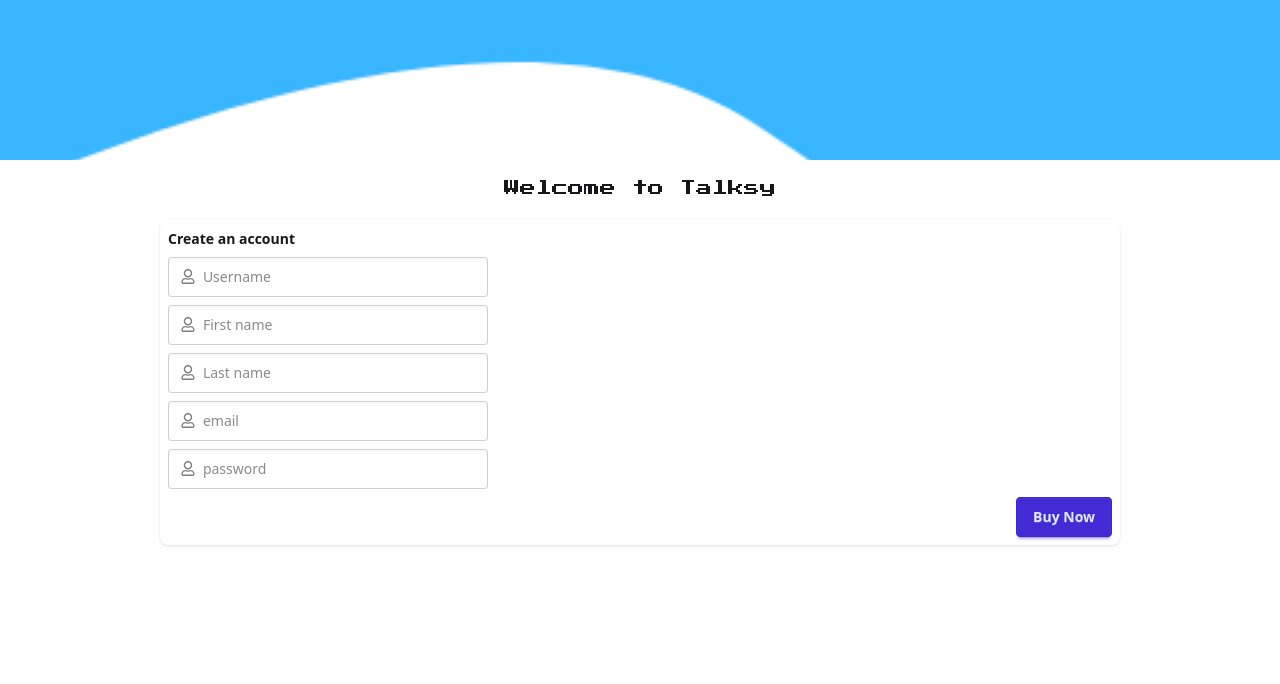
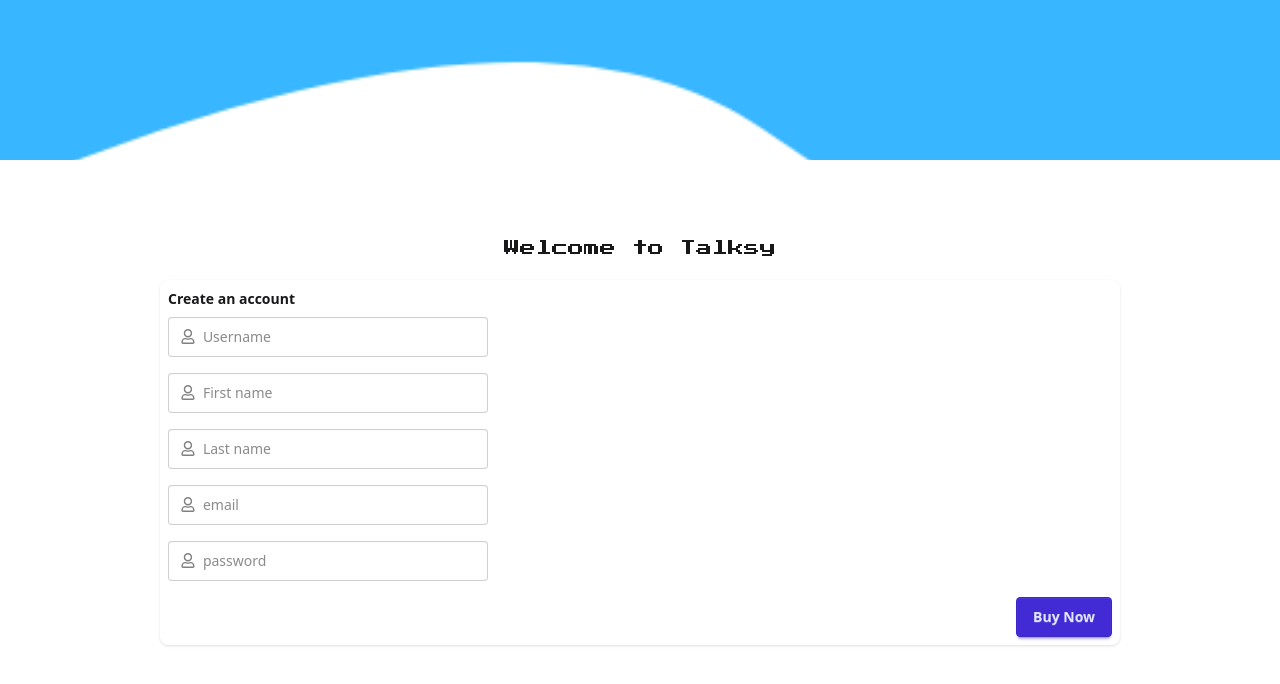
Before and after one commit to chubibobibo/Talksy, a React (Vite) app in the folder client/: page /index in a window 1280 px wide. Shown: the top 684 px of the page. Built offline with nearby package versions, Linux system fonts and the light colour scheme; a web font is replaced by a local one.

Commit message:
fixed toast for every register input

```diff
--- /dev/null
+++ b/client/src/components/FormToast.tsx
@@ -0,0 +1,14 @@
+function FormToast({ messages }: { messages: string }) {
+  return (
+    <>
+      <div className='validator-hint'>
+        <div className='toast toast-top toast-center pt-2'>
+          <div className='alert alert-error'>
+            <span>{messages}</span>
+          </div>
+        </div>
+      </div>
+    </>
+  );
+}
+export default FormToast;
--- a/client/src/pages/LandingPage.tsx
+++ b/client/src/pages/LandingPage.tsx
@@ -1,17 +1,19 @@
 import { FaRegUser } from "react-icons/fa";
 import { Form } from "react-router-dom";
+import FormToast from "../components/FormToast";
 
 function LandingPage() {
   return (
     <>
       <section className='bg-[url(../src/assets/card-logo-1.png)] bg-center bg-cover h-40'></section>
-      <section className='w-screen h-screen flex flex-col justify-center items-center pb-[25rem]'>
+      <section className='w-screen h-screen flex flex-col justify-center items-center pb-[15rem]'>
         <h1 className='text-md font-start pb-5'>Welcome to Talksy</h1>
         <div className='auth-card-mobile'>
           <div className='card-body'>
             <h2 className='card-title'>Create an account</h2>
             {/* inputs */}
             <Form method='POST' className='flex flex-col gap-2'>
+              <section>
                 <label className='input validator'>
                   <FaRegUser size={15} color='gray' />
                   <input
@@ -25,6 +27,12 @@
                     name='username'
                   />
                 </label>
+                <FormToast
+                  messages={"Username should be at least 4 characters"}
+                />
+              </section>
+
+              <section>
                 <label className='input validator'>
                   <FaRegUser size={15} color='gray' />
                   <input
@@ -38,6 +46,12 @@
                     name='firstName'
                   />
                 </label>
+                <FormToast
+                  messages={"First name should be at least 4 characters"}
+                />
+              </section>
+
+              <section>
                 <label className='input validator'>
                   <FaRegUser size={15} color='gray' />
                   <input
@@ -51,6 +65,12 @@
                     name='lastName'
                   />
                 </label>
+                <FormToast
+                  messages={"Last name should be at least 4 characters"}
+                />
+              </section>
+
+              <section>
                 <label className='input validator'>
                   <FaRegUser size={15} color='gray' />
                   <input
@@ -64,6 +84,10 @@
                     name='email'
                   />
                 </label>
+                <FormToast messages={"Email should be valid."} />
+              </section>
+
+              <section>
                 <label className='input validator'>
                   <FaRegUser size={15} color='gray' />
                   <input
@@ -77,21 +101,17 @@
                     name='password'
                   />
                 </label>
+                <FormToast
+                  messages={"Password should be at least 8 characters"}
+                />
+              </section>
+              {/* inputs */}
               <div className='justify-end card-actions'>
                 <button className='btn btn-primary' type='submit'>
                   Buy Now
                 </button>
               </div>
             </Form>
-
-            {/* inputs */}
-            {/* <div className='validator-hint'>
-              <div className='toast toast-top toast-center pt-25'>
-                <div className='alert alert-error'>
-                  <span>Username should be at least 4 characters.</span>
-                </div>
-              </div>
-            </div> */}
           </div>
         </div>
       </section>
--- a/client/src/utils/actionFunctions/registerActionFn.tsx
+++ b/client/src/utils/actionFunctions/registerActionFn.tsx
@@ -5,6 +5,7 @@
 export const action = async ({ request }: { request: Request }) => {
   const formData = await request.formData(); //obtains data from forms
   const data = Object.fromEntries(formData); //converts data into objects
+
   try {
     await axios.post("/api/auth/register/", data);
     toast.success("registered");
```
Lines whose indentation alone changed are shown as unchanged.
